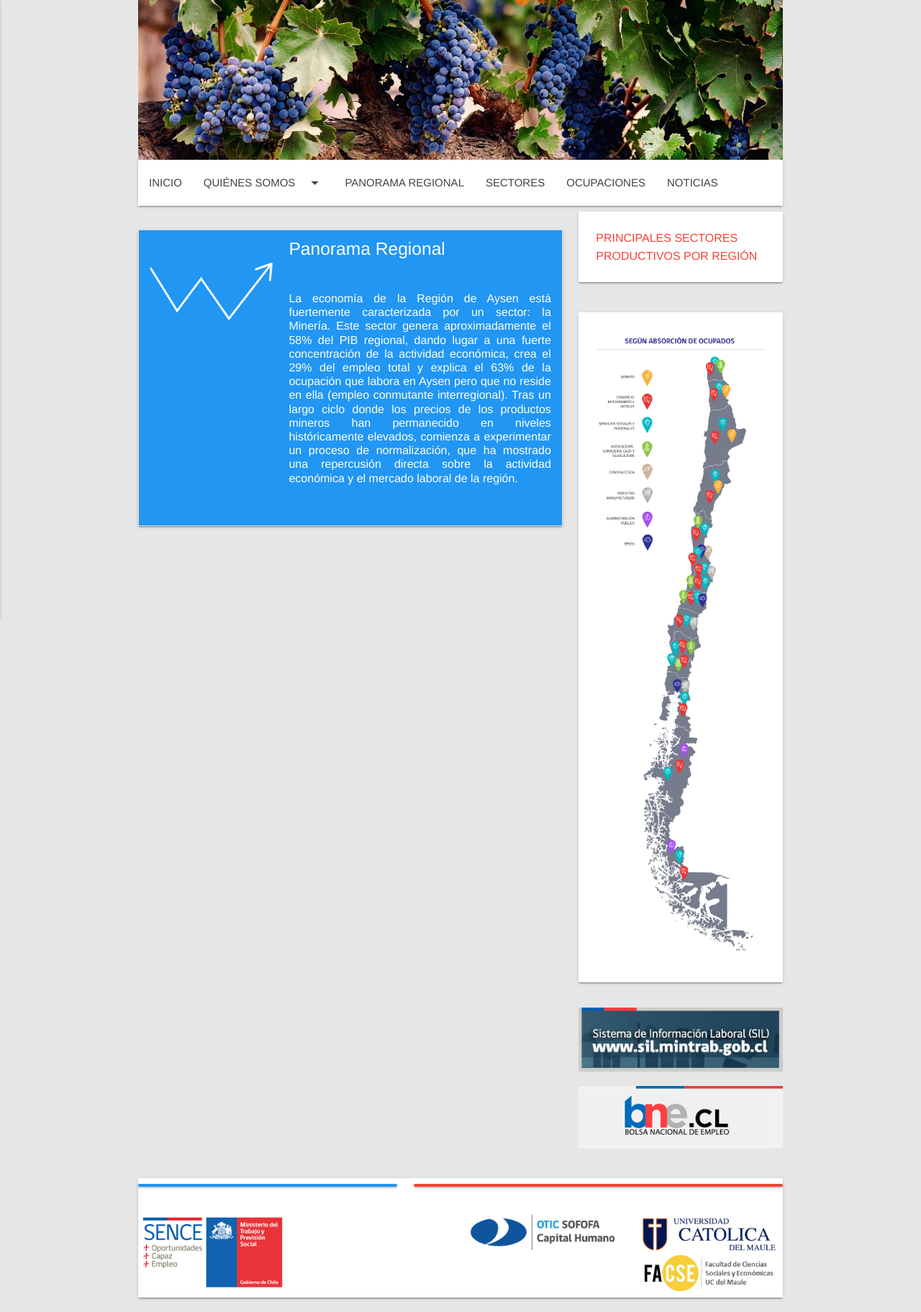
After one commit to javierperezferrada/obsAysen, a Django app: page /panorama/ in a window 1280 px wide. The commit adds this page. Shown: the whole page at 72% size. Run offline with Django 3.2, Linux system fonts and the light colour scheme; some libraries are stand-ins or nearby versions.

Commit message:
Advance thursday in site

```diff
--- a/gui/static/gui/css/style.css
+++ b/gui/static/gui/css/style.css
@@ -1,25 +1,41 @@
 html{
 	font-family: "Helvetica Neue",Helvetica,Arial,sans-serif;
+}
+h4{
+	color:rgb(15,105,189);
+}
+h5{
+	color:rgb(15,105,189);
+}
+p{
+	line-height: 1.2em;
+	text-align: justify;
+}
+li{
+	text-align: justify;
 }
 
 .nav-wrapper{
 	background-color: rgb(255,255,255);
-
-
 }
 body{
 	background-color: rgb(230,230,230);
-	color: #444;
+	color: rgb(71,81,86);
 	font-size: 16px;
 	line-height: 25px;
 	text-rendering: optimizelegibility;
 }
+a{
+	color: rgb(71,81,86);
+}
 #divHome{
 	border: 1px solid black;
 }
-
-#imgMap{
+.banner{
 	max-width: 100%;
+	width:100%;
+	margin:0 auto;
+	background-size:100% auto;
 }
 .page-footer{
 	background-color: rgb(255,255,255);
@@ -44,3 +60,10 @@ td img{
 #footerDiv{
 	padding:0px;
 }
+
+.depur{
+	border:1px solid black;
+}
+#panoramaUl{
+
+}
--- a/gui/templates/base.html
+++ b/gui/templates/base.html
@@ -12,19 +12,20 @@
   <script src="{% static 'gui/js/materialize.js' %}"></script>
   <script src="{% static 'gui/js/scripts.js' %}"></script>
   <link rel='stylesheet' href="{% static 'gui/css/style.css' %}"></link>
-
+  <link rel="shortcut icon" href="{% static 'gui/img/favicon.ico' %}" />
 </head>
 
 <body >
-  <!--
+
  <DIV class="CONTAINER">
-  <img class="responsive-img" src="{% static 'gui/img/Observatorio_Laboral_banner-02.jpg'%}" id='imgBanner'>
+  <img class="responsive-img banner" src="{% static 'gui/img/Observatorio_Laboral_banner-02.jpg'%}" >
 </DIV>
 <!-- menu inicial -->
 <div class='container'>
   <ul id="dropdown1" class="dropdown-content">
-    <li><a class='grey-text text-darken-3' href="#!">MISION Y OBJETIVOS</a></li>
-    <li><a class='grey-text text-darken-3' href="#!">CONSEJO ASESOR</a></li>
+    <li><a class='grey-text text-darken-3' href="{% url 'gui:about' %}">QUIÉNES SOMOS</a></li>
+    <li><a class='grey-text text-darken-3' href="{% url 'gui:advice' %}">CONSEJO ASESOR</a></li>
+    <li><a class='grey-text text-darken-3' href="{% url 'gui:team' %}">EQUIPO</a></li>
   </ul>
   <nav>
     <div class="nav-wrapper">
@@ -32,10 +33,10 @@
       <ul class="center hide-on-med-and-down">
         <li><a class='grey-text text-darken-3' href="{% url 'gui:home'%}">INICIO</a></li>
         <li><a class="dropdown-button grey-text text-darken-3" href="#!" data-activates="dropdown1">QUIÉNES SOMOS<i class="material-icons right">arrow_drop_down</i></a></li>
-        <li><a class='grey-text text-darken-3' href="badges.html">PANORAMA REGIONAL</a></li>
-        <li><a class='grey-text text-darken-3' href="collapsible.html">OCUPACIONES</a></li>
-        <li><a class='grey-text text-darken-3' href="mobile.html">NOTICIAS</a></li>
-        <li><a class='grey-text text-darken-3' href="mobile.html">CONTACTO</a></li>
+        <li><a class='grey-text text-darken-3' href="{% url 'gui:panorama'%}">PANORAMA REGIONAL</a></li>
+        <li><a class='grey-text text-darken-3' href="{% url 'gui:sectors'%}">SECTORES</a></li>
+        <li><a class='grey-text text-darken-3' href="{% url 'gui:activities'%}">OCUPACIONES</a></li>
+        <li><a class='grey-text text-darken-3' href="http://observatorionacional.cl/category/noticias/" target="_blank">NOTICIAS</a></li>
       </ul>
       <ul class="side-nav" id="mobile-demo">
         <li><a class='grey-text text-darken-3' href="{% url 'gui:home'%}">INICIO</a></li>
@@ -45,17 +46,17 @@
               <a class="collapsible-header class='grey-text text-darken-3'">QUIÉNES SOMOS<i class="mdi-navigation-arrow-drop-down"></i></a>
               <div class="collapsible-body">
                 <ul>
-                  <li><a class='grey-text text-darken-3' href="#!">MISION Y OBJETIVOS</a></li>
-                  <li><a class='grey-text text-darken-3' href="#!">CONSEJO ASESOR</a></li>
+                  <li><a class='grey-text text-darken-3' href="{% url 'gui:advice' %}">CONSEJO ASESOR</a></li>
+                  <li><a class='grey-text text-darken-3' href="{% url 'gui:team' %}">EQUIPO</a></li>
                 </ul>
               </div>
             </li>
           </ul>
         </li>
-        <li><a class='grey-text text-darken-3' href="badges.html">PANORAMA REGIONAL</a></li>
-        <li><a class='grey-text text-darken-3' href="collapsible.html">OCUPACIONES</a></li>
-        <li><a class='grey-text text-darken-3' href="mobile.html">NOTICIAS</a></li>
-        <li><a class='grey-text text-darken-3' href="mobile.html">CONTACTO</a></li>
+        <li><a class='grey-text text-darken-3' href="{% url 'gui:panorama'%}">PANORAMA REGIONAL</a></li>
+        <li><a class='grey-text text-darken-3' href="{% url 'gui:sectors'%}">SECTORES</a></li>
+        <li><a class='grey-text text-darken-3' href="{% url 'gui:activities'%}">OCUPACIONES</a></li>
+        <li><a class='grey-text text-darken-3' href="http://observatorionacional.cl/category/noticias/" target="_blank">NOTICIAS</a></li>
       </ul>
     </div>
   </nav>
--- a/gui/templates/home.html
+++ b/gui/templates/home.html
@@ -13,7 +13,7 @@
 </div>
 <div class="row">
 	<div class="col s12">
-		<div class="blue-text"><h5>Principales Ocupaciones</h5></div>
+		<div><h5>Principales Ocupaciones</h5></div>
 	</div>
 </div>
 <div class="row">
--- /dev/null
+++ b/gui/templates/panorama.html
@@ -0,0 +1,63 @@
+{% extends 'base.html' %}
+{% load static %}
+{% block title %}Panorama Regional - Observatorio Aysen{% endblock title%}
+
+{% block content %}
+<br>
+
+<div class="row">
+	<div class="col s12">
+
+    <ul class="collapsible" data-collapsible="accordion">
+      <li class='blue'>
+        <div class="collapsible-header blue">
+         <div class="row">
+          <div class="col s4">
+            <br>
+            <img class='responsive-img' src="{% static 'gui/img/icono_panorama.png' %}">
+          </div>
+          <div class="col s8">
+            <div class="row">
+              <div class="col s12">
+                <h5 class='white-text'>Panorama Regional</h5>
+              </div>
+            </div>
+            <div class="row">
+              <div class="col s12">
+                <p class='white-text'>La economía de la Región de Aysen está fuertemente caracterizada por un sector: la Minería. Este sector genera aproximadamente el 58% del PIB regional, dando lugar a una fuerte concentración de la actividad económica, crea el 29% del empleo total y explica el 63% de la ocupación que labora en Aysen pero que no reside en ella (empleo conmutante interregional). Tras un largo ciclo donde los precios de los productos mineros han permanecido en niveles históricamente elevados, comienza a experimentar un proceso de normalización, que ha mostrado una repercusión directa sobre la actividad económica y el mercado laboral de la región.</p>
+              </div>
+            </div>
+          </div>
+        </div>
+      </div>
+      <div class="collapsible-body">
+        <div class="row">
+          <div class="col s12">
+            <ul class='white-text'>
+              <li > Cambio 2014-2015:</li>
+              <li class="collection-item"><i class="tiny material-icons">adjust</i> La tasa de desempleo regional se sitúa en 6,7% (6,2% nacional) para el año 2015, manteniendo la tendencia alcista experimentada desde el año 2012.</li>
+              <li><i class="tiny material-icons">adjust</i> El sector que mayor descenso relativo experimenta en la contratación es el de transporte y comunicaciones con una caída del empleo en los últimos doce meses del 10% (aproximadamente 2.800 puestos de trabajo destruidos).</li>
+              <li><i class="tiny material-icons">adjust</i> La minería (el sector más importante en la ocupación) sigue manifestando un descenso en la contratación, al caer ésta un 8% en variación interanual, equivaliendo este descenso a cerca de 8.500 trabajadores menos.</li>
+              <li><i class="tiny material-icons">adjust</i> De los aproximadamente 8.500 puestos de trabajo destruidos en la minería el 37% pertenecían a trabajadores no residentes (conmutantes).</li>
+              <li><i class="tiny material-icons">adjust</i> A pesar de los descensos en transporte y minería, existen dos sectores que lideran la contratación en el último año: restaurantes y hoteles (creciendo la contratación cerca de un 21%; 1.900 ocupados nuevos) y comercio (11,5% de crecimiento en la ocupación; 5.400 ocupados nuevos).</li>
+            </ul>
+          </div>
+        </div>
+        <div class='row'>
+          <div class="col s12">
+            <p class='white-text bold'><strong>Dinámica de los principales indicadores del mercado de trabajo</strong>
+            </p>
+          </div>
+        </div>
+        <div class="row">
+          <div class="col s12">
+            <img class='responsive-img' src="{% static 'gui/img/dinamica_indicadores.png' %}">
+          </div>
+        </div>
+      </div>
+    </li>
+  </ul>
+</div>
+</div>
+
+{% endblock content%}
--- a/gui/urls.py
+++ b/gui/urls.py
@@ -3,4 +3,10 @@ from . import views
 
 urlpatterns = [
     url(r'^$', views.home ,name='home'),
+    url(r'^panorama/$', views.panorama ,name='panorama'),
+    url(r'^sectores/$', views.sectors ,name='sectors'),
+    url(r'^ocupaciones/$', views.activities ,name='activities'),
+    url(r'^consejo-asesor/$', views.advice ,name='advice'),
+    url(r'^equipo/$', views.team ,name='team'),
+    url(r'^quienes-somos/$', views.about ,name='about'),
     ]
--- a/gui/views.py
+++ b/gui/views.py
@@ -3,3 +3,21 @@ from django.shortcuts import render
 # Create your views here.
 def home(request):
 	return render(request,'home.html')
+
+def panorama(request):
+	return render(request,'panorama.html')
+
+def sectors(request):
+	return render(request,'sectors.html')
+
+def activities(request):
+	return render(request,'activities.html')
+
+def advice(request):
+	return render(request,'advice.html')
+
+def team(request):
+	return render(request,'team.html')
+
+def about(request):
+	return render(request,'about.html')
```
Also changed, not shown: gui/templates/about.html (added, +30 -0 lines), gui/templates/activities.html (added, +10 -0 lines), gui/templates/advice.html (added, +25 -0 lines), gui/templates/sectors.html (added, +10 -0 lines), gui/templates/team.html (added, +26 -0 lines), gui/static/gui/img/cropped.jpg (added), gui/static/gui/img/dinamica_indicadores.png (added), gui/static/gui/img/favicon.ico (added), gui/static/gui/img/icono_panorama.png (added), gui/static/gui/img/log-olab3.png (added).
